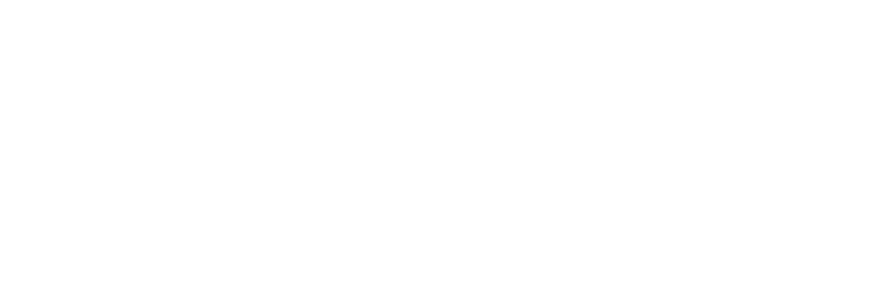
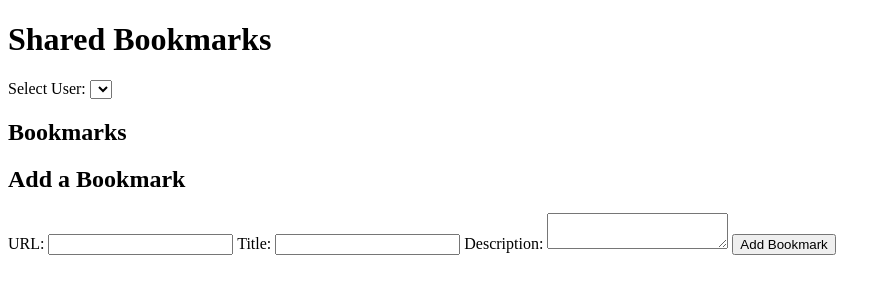
Before and after one commit to leiliheidarishizari/Shared-Bookmarks, a plain HTML site: page index.html in a window 1280 px wide. Shown: the whole page, without its empty margins (0-891 px from the left). Drawn offline with Linux system fonts and the light colour scheme.

Commit message:
Adding drop-down button, form, input text and submit button in index.html file

```diff
--- a/index.html
+++ b/index.html
@@ -1,8 +1,32 @@
 <!DOCTYPE html>
-<html>
-  <head>
+<html lang="en">
+<head>
+    <meta charset="UTF-8">
+    <meta name="viewport" content="width=device-width, initial-scale=1.0">
+    <title>Shared Bookmarks</title>
     <script type="module" src="script.js"></script>
-  </head>
-  <body>
-  </body>
+</head>
+<body>
+    <h1>Shared Bookmarks</h1>
+
+    <label for="user-select">Select User:</label>
+    <select id="user-select"></select>
+
+    <h2>Bookmarks</h2>
+    <ul id="bookmark-list"></ul>
+
+    <h2>Add a Bookmark</h2>
+    <form id="bookmark-form">
+        <label for="bookmark-url">URL:</label>
+        <input type="url" id="bookmark-url" required>
+
+        <label for="bookmark-title">Title:</label>
+        <input type="text" id="bookmark-title" required>
+
+        <label for="bookmark-description">Description:</label>
+        <textarea id="bookmark-description" required></textarea>
+
+        <button type="submit">Add Bookmark</button>
+    </form>
+</body>
 </html>
```
